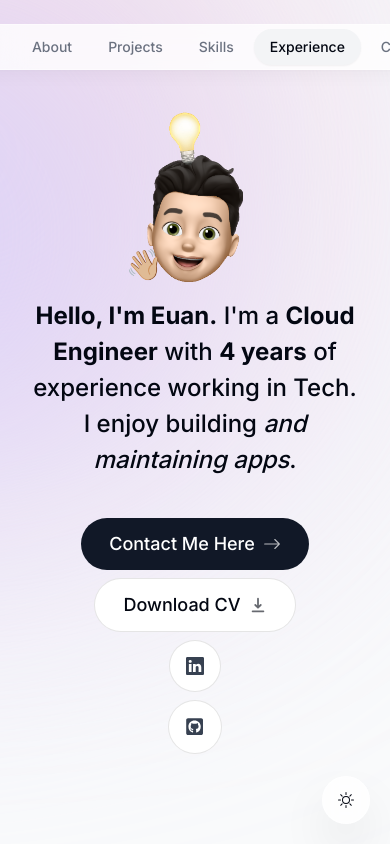
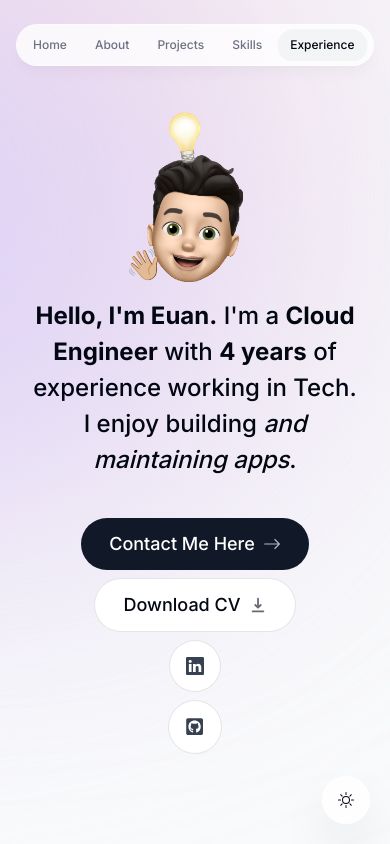
Before and after one commit to emunro22/portfolio-website, a Next.js app: page / in a window 390 px wide. Shown: the top 844 px of the page. Built offline with nearby package versions, Linux system fonts and the light colour scheme; no server answers.

Commit message:
changing the header AGAIN!

```diff
--- a/components/header.tsx
+++ b/components/header.tsx
@@ -13,22 +13,23 @@ export default function Header() {
   return (
     <header className="z-[999] relative">
       {/* Background container */}
-      <div className="fixed top-6 left-0 right-0 flex justify-center z-[999]">
+      <div className="fixed top-6 left-0 right-0 flex justify-center z-[999] px-4">
         <motion.div
           initial={{ y: -100, opacity: 0 }}
           animate={{ y: 0, opacity: 1 }}
           transition={{ duration: 0.5 }}
+          className="w-full max-w-fit"
         >
         {/* Navigation pill */}
         <nav className="bg-white/80 dark:bg-gray-950/80 backdrop-blur-md border border-white/40 dark:border-black/40 rounded-full shadow-lg shadow-black/[0.03] dark:shadow-black/20 p-1">
-          <ul className="flex items-center gap-1">
+          <ul className="flex items-center gap-1 overflow-x-auto scrollbar-hide">
             {links.map((link) => {
               const isActive = activeSection === link.name;
 
               return (
                 <motion.li
                   key={link.hash}
-                  className="relative"
+                  className="relative flex-shrink-0"
                   initial={{ y: -50, opacity: 0 }}
                   animate={{ y: 0, opacity: 1 }}
                   transition={{ delay: 0.1 }}
@@ -41,7 +42,7 @@ export default function Header() {
                     }}
                     className={clsx(
                       "relative flex items-center justify-center",
-                      "px-4 py-2 rounded-full text-sm font-medium",
+                      "px-3 sm:px-4 py-2 rounded-full text-xs sm:text-sm font-medium",
                       "transition-all duration-200 ease-out",
                       "select-none whitespace-nowrap",
                       isActive
```
